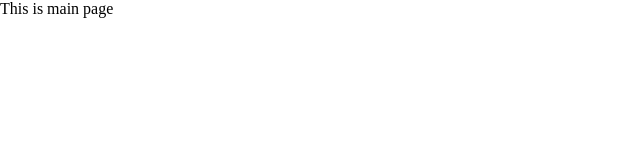
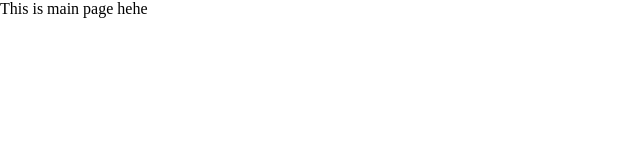
Before and after one commit to CS-411-To-Do-Calendar/cs411-to-do-calendar, a React (Create React App) app: page / in a window 1280 px wide. Shown: the top 160 px of the page, without its empty margins (0-640 px from the left). Built offline with nearby package versions, Linux system fonts and the light colour scheme.

Commit message:
readme.md update 2

```diff
--- a/src/pages/Main/Main.js
+++ b/src/pages/Main/Main.js
@@ -3,7 +3,7 @@ import './Main.css'
 
 function Main() {
   return (
-    <div>This is main page</div>
+    <div>This is main page hehe</div>
   )
 }
 
```
Also changed, not shown: 1 other file (tests, documents, lock files or other folders).
